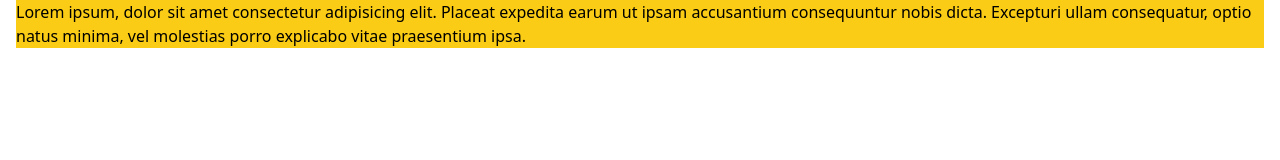
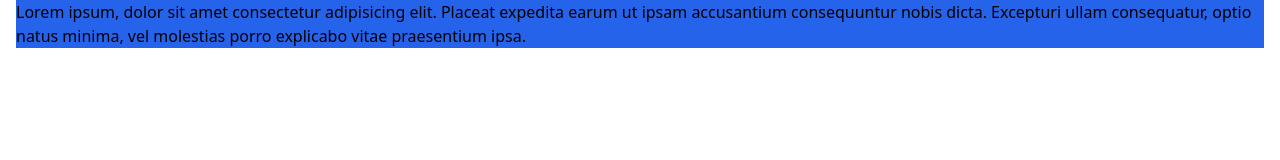
Before and after one commit to naimulhasannabil/Tailwind-CSS, a website built with Vite: page 03_Tailwind_Responsive/index.html in a window 1280 px wide. Built offline with nearby package versions, Linux system fonts and the light colour scheme.

Commit message:
Update Tailwind CSS Code

```diff
--- a/03_Tailwind_Responsive/index.html
+++ b/03_Tailwind_Responsive/index.html
@@ -8,7 +8,7 @@
     <script src="https://cdn.tailwindcss.com"></script>
   </head>
   <body>
-    <div class="mx-4 bg-red-900 sm:bg-green-400 lg:bg-yellow-400 lg:text-black text-white">
+    <div class="mx-4 bg-red-900 sm:bg-green-400 md:bg-indigo-400 lg:bg-yellow-400 lg:text-black xl:bg-blue-600 2xl:bg-gray-700 2xl:text-white text-white">
        Lorem ipsum, dolor sit amet consectetur adipisicing elit. Placeat expedita earum ut ipsam accusantium consequuntur nobis dicta. Excepturi ullam consequatur, optio natus minima, vel molestias porro explicabo vitae praesentium ipsa.
     </div>
   </body>
```
